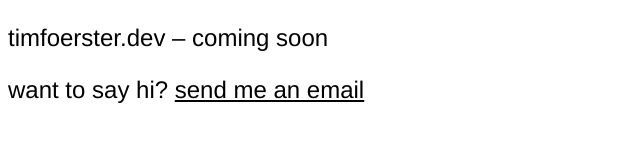
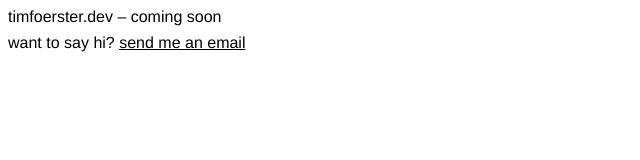
Before and after one commit to TimTFoerster/timfoerster-main-portfolio, a plain HTML site: page public/index.html in a window 1280 px wide. Shown: the whole page, without its empty margins (0-640 px from the left). Drawn offline with Linux system fonts and the light colour scheme.

Commit message:
add favicon

```diff
--- a/public/index.html
+++ b/public/index.html
@@ -3,6 +3,11 @@
     <head>
         <meta charset="utf-8">
         <meta name="viewport" content="width=device-width, initial-scale=1">
+        <link rel="icon" type="image/png" href="images/favicon/favicon-96x96.png" sizes="96x96" />
+        <link rel="icon" type="image/svg+xml" href="images/favicon/favicon.svg" />
+        <link rel="shortcut icon" href="images/favicon/favicon.ico" />
+        <link rel="apple-touch-icon" sizes="180x180" href="images/favicon/apple-touch-icon.png" />
+        <link rel="manifest" href="images/favicon/site.webmanifest" />
         <title>timfoerster</title>
         <link rel="stylesheet" href="style.css">
     </head>
--- a/public/style.css
+++ b/public/style.css
@@ -18,10 +18,8 @@ a:visited {
     color: black;
 }
 
-h1 {
-    font-size: 2rem;
+p {
+    font-size: 1rem;
+    margin-bottom: 0;
+    margin-top: 8px;
 }
-
-p {
-    font-size: 1.5rem;
-}
```
Also changed, not shown: public/images/favicon/apple-touch-icon.png (added), public/images/favicon/favicon-96x96.png (added), public/images/favicon/favicon.ico (added), public/images/favicon/favicon.svg (added), public/images/favicon/site.webmanifest (added), public/images/favicon/web-app-manifest-192x192.png (added), public/images/favicon/web-app-manifest-512x512.png (added).
